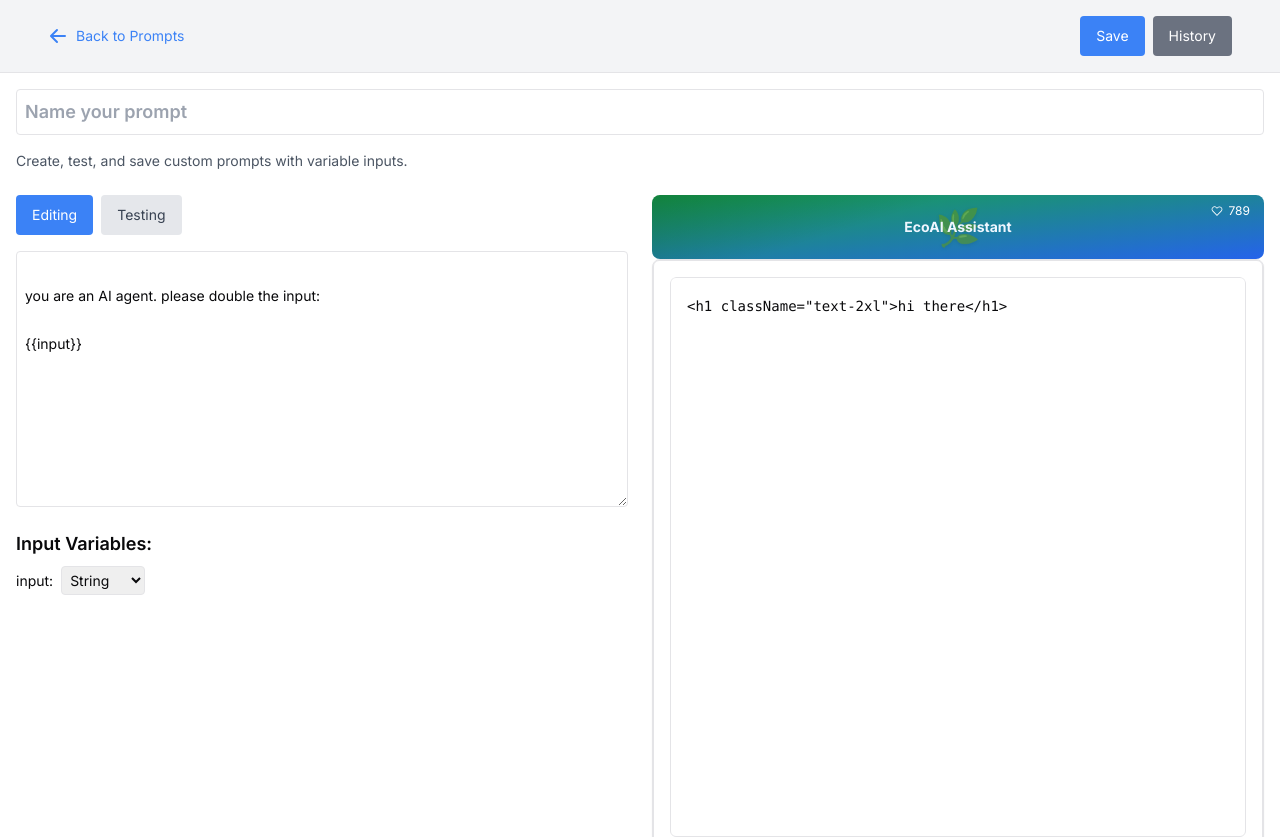
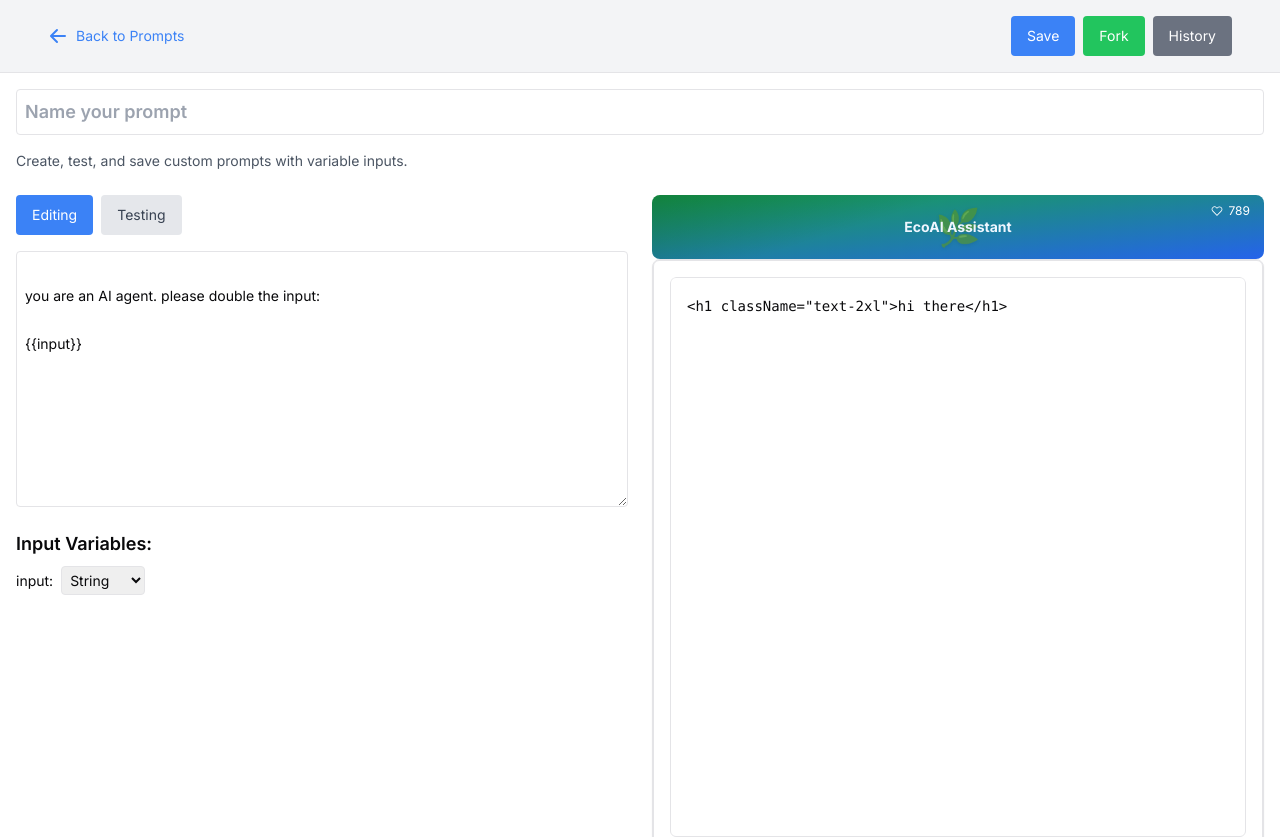
Before and after one commit to mwufi/expert-rotary-phone, a Next.js app: page /prompts/play in a window 1280 px wide. Shown: the top 837 px of the page. Built offline with nearby package versions, Linux system fonts and the light colour scheme.

Commit message:
forking prompts works!

```diff
--- a/app/(prompts)/prompts/play/page.tsx
+++ b/app/(prompts)/prompts/play/page.tsx
@@ -5,6 +5,9 @@
 import PromptPreview from './PromptPreview';
 import { FetchedPrompt, InputVariable, Prompt } from '../types';
 import Test from './Test'
+
+import { useRouter } from 'next/navigation';
+
 
 const samplePrompt = `
 you are an AI agent. please double the input:
@@ -22,6 +25,8 @@
 };
 
 export default function PromptsPlayPage({ id }: { id: string }) {
+    const router = useRouter();
+
     const [mode, setMode] = useState('editing');
     const [output, setOutput] = useState('<h1 className="text-2xl">hi there</h1>');
     const [promptName, setPromptName] = useState('');
@@ -92,6 +97,35 @@
         setFormattedPrompt(formattedPrompt);
     }, [promptContent, inputValues]);
 
+
+    const handleForkPrompt = () => {
+        const newId = `fork-${Date.now()}`;
+        const forkedPrompt: FetchedPrompt = {
+            id: newId,
+            name: `${promptName} (Fork)`,
+            prompt_template: promptContent,
+            variables: prompt.inputVariables.map(variable => ({
+                name: variable.name,
+                type: variable.type,
+                currentValue: inputValues[variable.name] || ''
+            })),
+            formatted_prompt: formatted_prompt,
+            current_output: output,
+            createdAt: Date.now()
+        };
+
+        // Get existing prompts from localStorage
+        const existingPrompts = JSON.parse(localStorage.getItem('prompts') || '[]');
+
+        // Add the forked prompt to the beginning of the array
+        const updatedPrompts = [forkedPrompt, ...existingPrompts];
+
+        // Save updated prompts back to localStorage
+        localStorage.setItem('prompts', JSON.stringify(updatedPrompts));
+
+        // Redirect to the new forked prompt using Next.js router
+        router.push(`/prompts/${newId}`);
+    };
     const handleSavePrompt = () => {
         const newPrompt: FetchedPrompt = {
             id: id || Date.now().toString(),
@@ -193,6 +227,7 @@
                     </Link>
                     <div className="flex items-center">
                         <button onClick={handleSavePrompt} className="bg-blue-500 text-white px-4 py-2 rounded mr-2 hover:bg-blue-600 transition-colors">Save</button>
+                        <button onClick={handleForkPrompt} className="bg-green-500 text-white px-4 py-2 rounded mr-2 hover:bg-green-600 transition-colors">Fork</button>
                         <button onClick={handleViewHistory} className="bg-gray-500 text-white px-4 py-2 rounded hover:bg-gray-600 transition-colors">History</button>
                     </div>
                 </div>
```
Also changed, not shown: app/(prompts)/prompts/play/stripe-output.txt (added).
